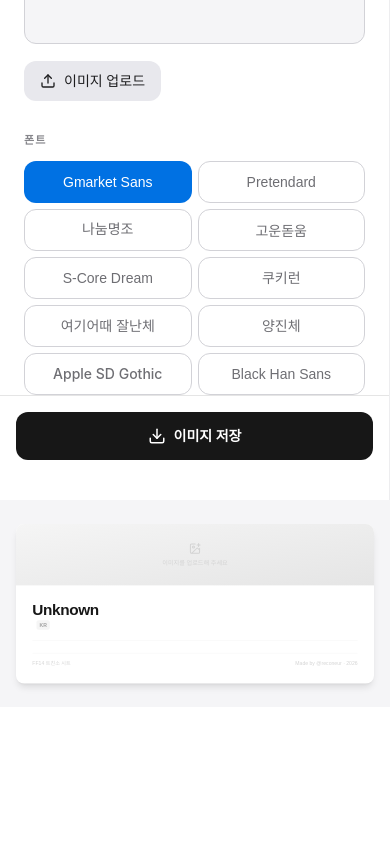
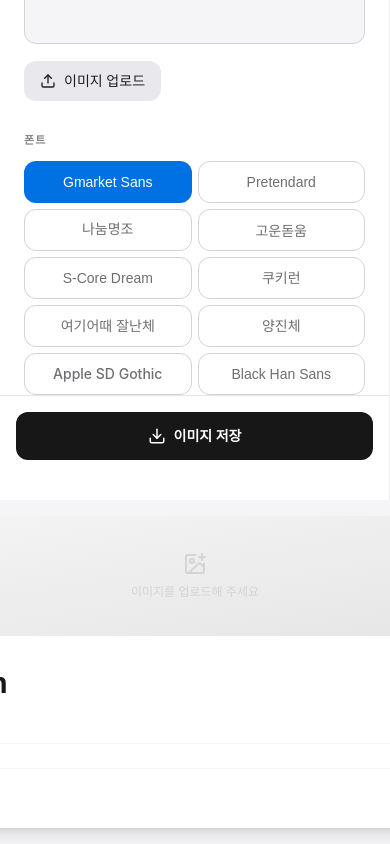
Before and after one commit to ddthing/ff14-chcard, a React (Vite) app: page / in a window 390 px wide. Shown: the part 1279-2123 px from the top of the page. Before the commit the page ends 1986 px from the top, so only its background shows below. Built offline with nearby package versions, Linux system fonts and the light colour scheme; a web font is replaced by a local one.

Commit message:
모바일 프리뷰 수정

```diff
--- a/src/components/MainLayout.tsx
+++ b/src/components/MainLayout.tsx
@@ -1,61 +1,9 @@
-import { type ReactNode, useRef, useState, useEffect, useCallback } from 'react';
+import { type ReactNode } from 'react';
 import { ThemeToggle } from './ThemeToggle';
 
 interface MainLayoutProps {
     form: ReactNode;
     preview: ReactNode;
-}
-
-function PreviewScaler({ children }: { children: ReactNode }) {
-    const containerRef = useRef<HTMLDivElement>(null);
-    const innerRef = useRef<HTMLDivElement>(null);
-    const [scale, setScale] = useState(1);
-    const [innerHeight, setInnerHeight] = useState<number | undefined>(undefined);
-
-    const CARD_WIDTH = 700;
-    const PADDING = 32; // 16px * 2
-
-    const updateScale = useCallback(() => {
-        if (!containerRef.current) return;
-        const containerWidth = containerRef.current.clientWidth - PADDING;
-        const newScale = Math.min(1, containerWidth / CARD_WIDTH);
-        setScale(newScale);
-    }, []);
-
-    const updateHeight = useCallback(() => {
-        if (!innerRef.current) return;
-        setInnerHeight(innerRef.current.offsetHeight);
-    }, []);
-
-    useEffect(() => {
-        updateScale();
-        updateHeight();
-        const observer = new ResizeObserver(() => {
-            updateScale();
-            updateHeight();
-        });
-        if (containerRef.current) observer.observe(containerRef.current);
-        if (innerRef.current) observer.observe(innerRef.current);
-        return () => observer.disconnect();
-    }, [updateScale, updateHeight]);
-
-    const wrapperHeight = innerHeight && scale < 1 ? innerHeight * scale : undefined;
-
-    return (
-        <div ref={containerRef} className="w-full flex justify-center px-4 py-6 lg:p-8">
-            <div
-                style={{
-                    transform: `scale(${scale})`,
-                    transformOrigin: 'top center',
-                    height: wrapperHeight ? `${wrapperHeight}px` : undefined,
-                }}
-            >
-                <div ref={innerRef}>
-                    {children}
-                </div>
-            </div>
-        </div>
-    );
 }
 
 export function MainLayout({ form, preview }: MainLayoutProps) {
@@ -83,12 +31,10 @@ export function MainLayout({ form, preview }: MainLayoutProps) {
                     </div>
                 </div>
 
-                {/* Right Panel: Preview — responsive scaling */}
-                <div className="flex-1 bg-[#f5f5f7] dark:bg-black flex items-start justify-center overflow-x-hidden transition-colors duration-300">
-                    <div className="lg:sticky lg:top-16 w-full">
-                        <PreviewScaler>
-                            {preview}
-                        </PreviewScaler>
+                {/* Right Panel: Preview — responsive scaling via CSS zoom */}
+                <div className="flex-1 bg-[#f5f5f7] dark:bg-black flex items-start justify-center overflow-hidden transition-colors duration-300 p-4 lg:p-8">
+                    <div className="lg:sticky lg:top-16 preview-mobile-scale">
+                        {preview}
                     </div>
                 </div>
             </main>
--- a/src/index.css
+++ b/src/index.css
@@ -125,6 +125,16 @@ body {
   display: none;
 }
 
+/* ===== 모바일 카드 프리뷰 스케일링 ===== */
+@media (max-width: 767px) {
+  .preview-mobile-scale {
+    transform: scale(calc((100vw - 32px) / 700));
+    transform-origin: top center;
+    width: 700px;
+    margin: 0 auto;
+  }
+}
+
 /* 아이콘 색상 반전 (라이트모드: 검정배경→흰아이콘) */
 .icon-invert {
   filter: invert(1);
```
